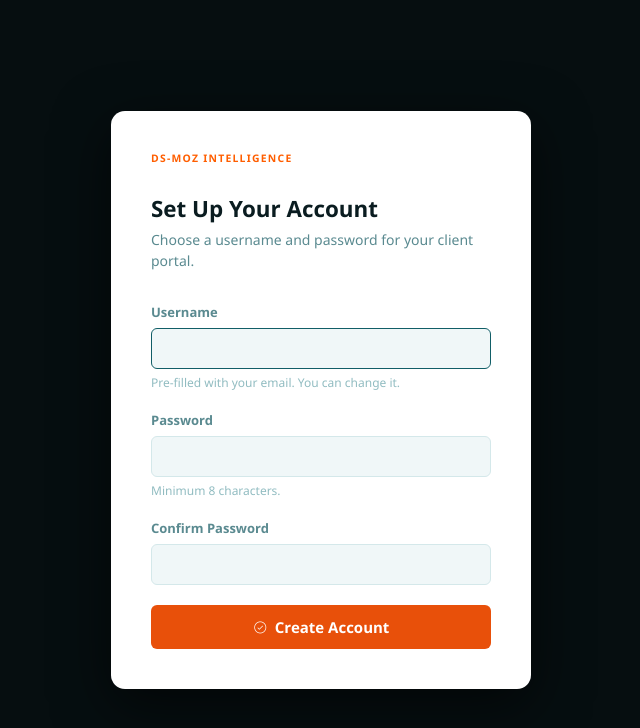
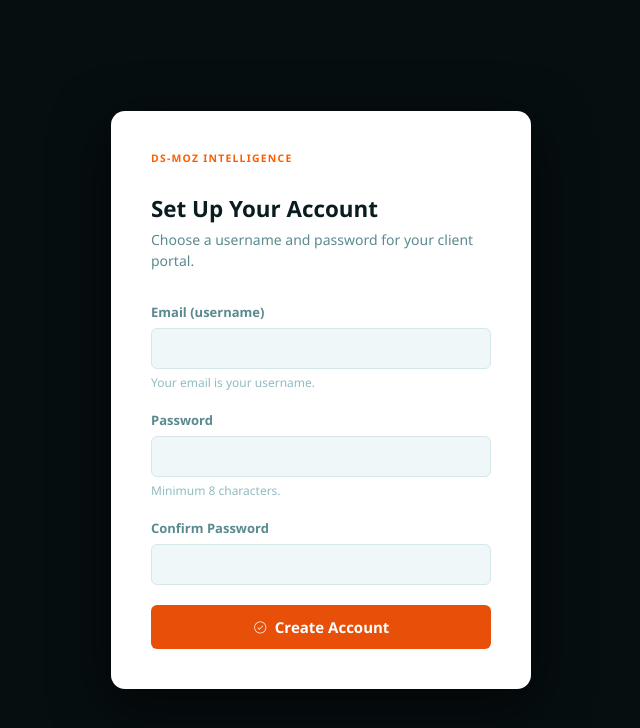
Before and after one commit to dsmoz/mcp-oauth-server, a Python web app: template src/portal/templates/portal_setup_password.html in a window 1280 px wide. Shown: the top 728 px of the page, without its empty margins (319-959 px from the left). Run offline with Jinja, Linux system fonts and the light colour scheme; the template is opened without the code that fills it, so the values that code supplies are empty.

Commit message:
Fix login failure and forgot-password crash
- Lock username field in setup-password (email is username, not editable)
- Fix forgot-password 500: remove non-existent contact_name column, fix create_task → await
- Login label changed to Email for clarity

```diff
--- a/src/portal/templates/portal_login.html
+++ b/src/portal/templates/portal_login.html
@@ -97,8 +97,8 @@
 
   <form method="post" action="/portal/login{% if next_session %}?next_session={{ next_session }}{% endif %}">
     <div class="form-group">
-      <label for="username">Username</label>
-      <input type="text" id="username" name="username" required autocomplete="username" autofocus>
+      <label for="username">Email</label>
+      <input type="email" id="username" name="username" required autocomplete="username" autofocus>
     </div>
     <div class="form-group">
       <label for="password">Password</label>
--- a/src/portal/templates/portal_setup_password.html
+++ b/src/portal/templates/portal_setup_password.html
@@ -90,11 +90,11 @@
 
   <form method="post" action="/portal/setup-password">
     <input type="hidden" name="token" value="{{ token }}">
+    <input type="hidden" name="username" value="{{ username }}">
     <div class="form-group">
-      <label for="username">Username</label>
-      <input type="text" id="username" name="username" required autocomplete="username"
-             value="{{ username }}" autofocus>
-      <span class="hint">Pre-filled with your email. You can change it.</span>
+      <label>Email (username)</label>
+      <input type="text" value="{{ username }}" disabled style="background:#f0f7f8;color:#5A8A90;cursor:not-allowed">
+      <span class="hint">Your email is your username.</span>
     </div>
     <div class="form-group">
       <label for="password">Password</label>
```
Also changed, not shown: src/portal/routes.py (+11 -8 lines).
